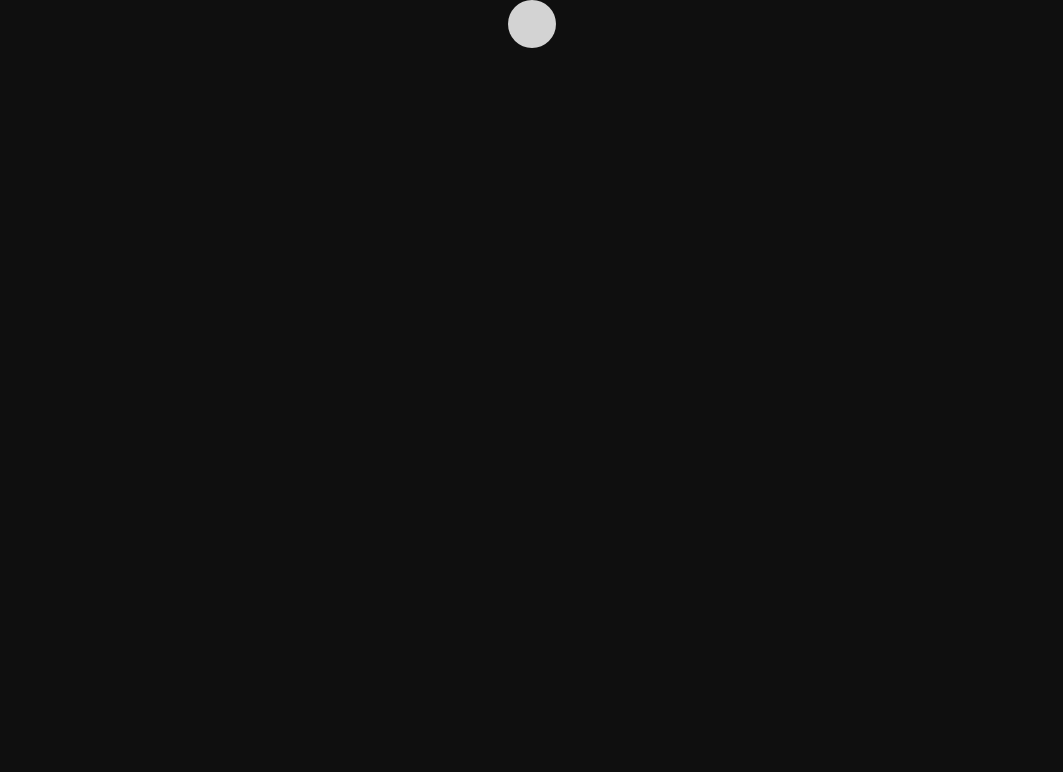
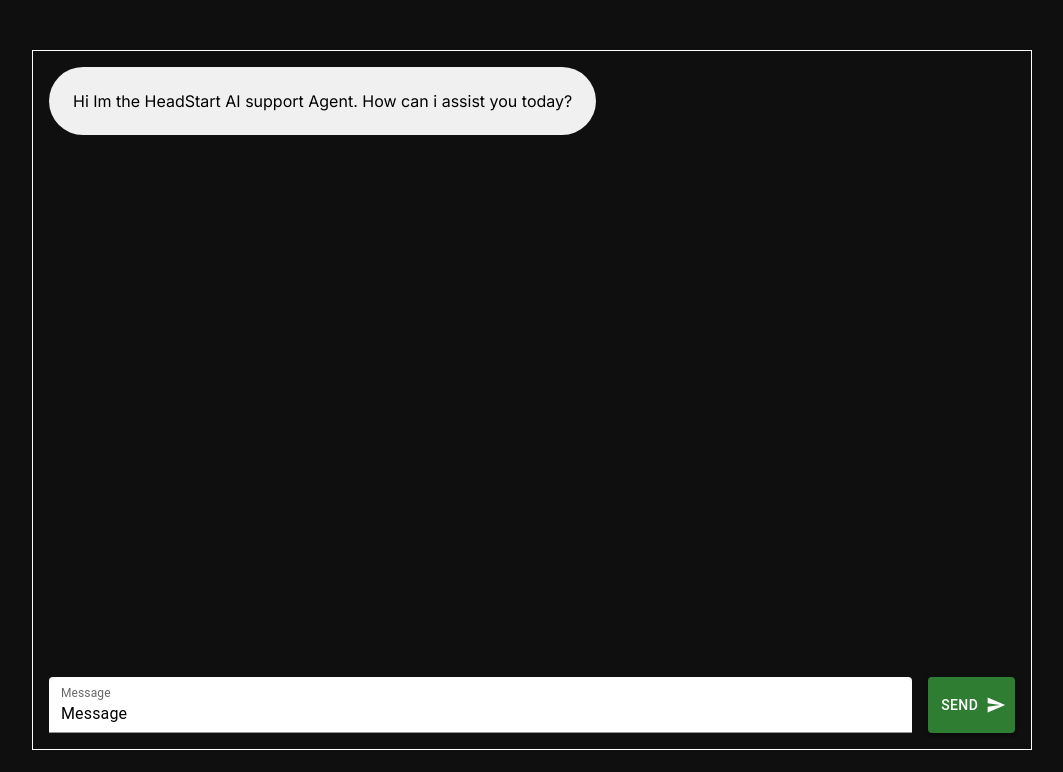
Before and after one commit to kam0561/customer-service-AI, a Next.js app: page / in a window 1280 px wide. Shown: the top 772 px of the page, without its empty margins (108-1171 px from the left). Built offline with nearby package versions, Linux system fonts and the light colour scheme.

Commit message:
textfield and button added

```diff
--- a/app/page.js
+++ b/app/page.js
@@ -4,6 +4,8 @@ import { useState } from "react";
 import Box from '@mui/material/Box';
 import Stack from '@mui/material/Stack';
 import { Assistant } from "next/font/google";
+import { Button, TextField } from "@mui/material";
+import SendIcon from '@mui/icons-material/Send';
 
 
 export default function Home() {
@@ -24,29 +26,63 @@ export default function Home() {
         bgcolor={'#0f0f0f'}>
 
         <Stack
+        width={'1000px'}
+        height={'700px'}
+        border={'1px solid white'}
         direction={'column'}
         spacing={2}
-        flexGrow={1}
-        maxHeight={'100%'}
-        overflow={'auto'}
+        p={2}
         >
+          <Stack
+          direction={'column'}
+          spacing={2}
+          flexGrow={1}
+          maxHeight={'100%'}
+          overflow={'auto'}>
         {messages.map((message,index) =>(
           <Box
           key={'index'}
           display={'flex'}
           justifyContent={
-            message.role === 'assistent'? 'flex-start':'flex-end'
+            message.role === 'assistant'? 'flex-start':'flex-end'
           }>
             <Box
-            bgcolor={message.role != 'assistent'? '#D3D3D3': '#f0f0f0'}
-            color={'white'}
+            bgcolor={message.role != 'assistant'? '#D3D3D3': '#f0f0f0'}
+            color={'black'}
             borderRadius={16}
             p={3}>
-
+              {message.content}
             </Box>
           </Box>
           ))}
+          </Stack>
+          <Stack direction={'row'} spacing={2} >
+            <TextField
+            label={'Message'}
+            variant="filled"
+            fullWidth
+            value={'Message'}
+            onChange={(e)=> setMessage(e.target.value)
+            }
+            sx={{
+              '& .MuiInputBase-root': {
+                backgroundColor: 'white',
+              },
+              '& .MuiInputBase-root.Mui-focused': {
+                backgroundColor: 'white',
+              },
+              '& .MuiInputBase-input': {
+                color: 'black',
+              },
+              '& .MuiInputBase-root:hover': {
+                backgroundColor: 'white',
+              },
+            }}
+            />
+            <Button variant="contained" color="success" endIcon={<SendIcon />}>
+              Send
+            </Button>
+          </Stack>
         </Stack>
-
         </Box>
 }
--- a/package.json
+++ b/package.json
@@ -11,6 +11,7 @@
   "dependencies": {
     "@emotion/react": "^11.13.0",
     "@emotion/styled": "^11.13.0",
+    "@mui/icons-material": "^5.16.7",
     "@mui/material": "^5.16.7",
     "next": "14.2.5",
     "openai": "^4.55.4",
```
Also changed, not shown: 1 other file (tests, documents, lock files or other folders).
